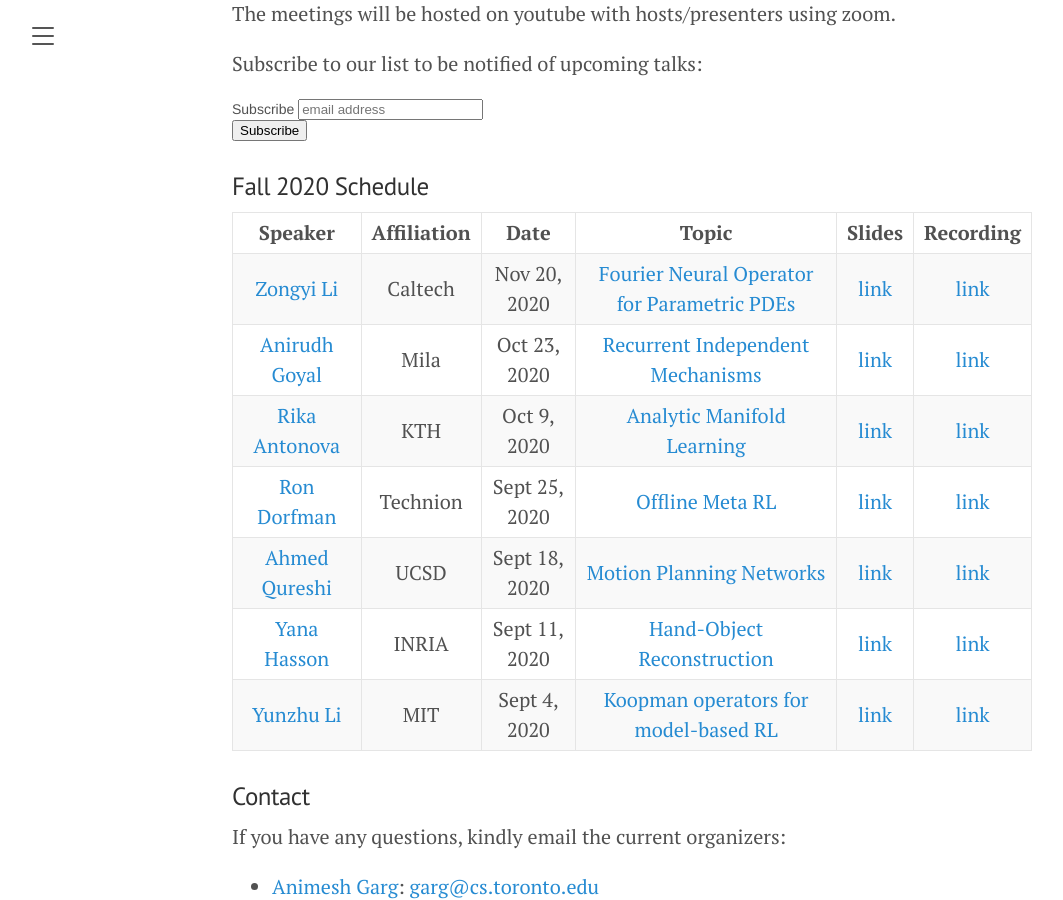
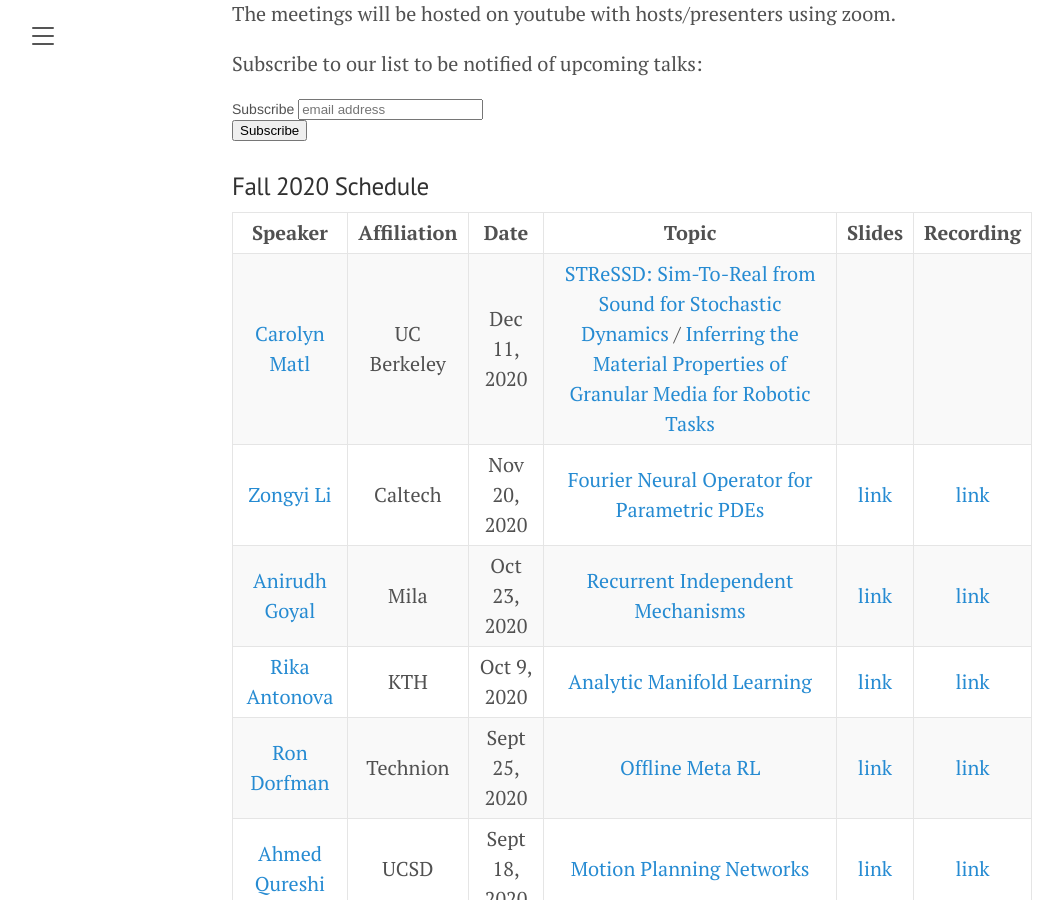
Before and after one commit to uoft-cs-robotics/toronto-air, a Jekyll site: the page built from index.md, in a window 1280 px wide and 900 px high, scrolled down 695 px. Shown: the whole window, without its empty margins (8-1071 px from the left). Built offline with Jekyll 4.4.1, drawn with Linux system fonts in a browser that asks for light colours; comment, search, counter and statistics services are not loaded.

Commit message:
update index.md

```diff
--- a/index.md
+++ b/index.md
@@ -45,6 +45,7 @@ Subscribe to our list to be notified of upcoming talks:
 
 | Speaker      | Affiliation | Date      | Topic | Slides       |    Recording     |
 | :----:       |    :----:   |        :----: |     :----: |       :----: |  :----:|
+| [Carolyn Matl](https://carolyncmatl.github.io)      | UC Berkeley       | Dec 11, 2020   | [STReSSD: Sim-To-Real from Sound for Stochastic Dynamics](https://arxiv.org/abs/2011.03136) / [Inferring the Material Properties of Granular Media for Robotic Tasks](https://arxiv.org/pdf/2003.08032.pdf)    |   |      |
 | [Zongyi Li](https://zongyi-li.github.io/)      | Caltech       | Nov 20, 2020   | [Fourier Neural Operator for Parametric PDEs](https://arxiv.org/abs/2010.08895)    |  [link](public/assets/files/zongyi.pdf)   |   [link](https://www.youtube.com/watch?v=0Ve9xwNJO2o&feature=youtu.be)    |
 | [Anirudh Goyal](https://anirudh9119.github.io/)  | Mila        | Oct 23, 2020     |  [Recurrent Independent Mechanisms](https://arxiv.org/abs/1909.10893)  | [link](public/assets/files/anirudh.pdf)     |     [link](https://www.youtube.com/watch?v=qNXMrQXwnWk&feature=youtu.be)      |
 | [Rika Antonova](https://www.kth.se/profile/antonova/)  | KTH        | Oct 9, 2020     |  [Analytic Manifold Learning](https://arxiv.org/abs/2006.08718)  | [link](public/assets/files/rika.pdf)     |     [link](https://youtu.be/W41p76Q03nI)      |
```
